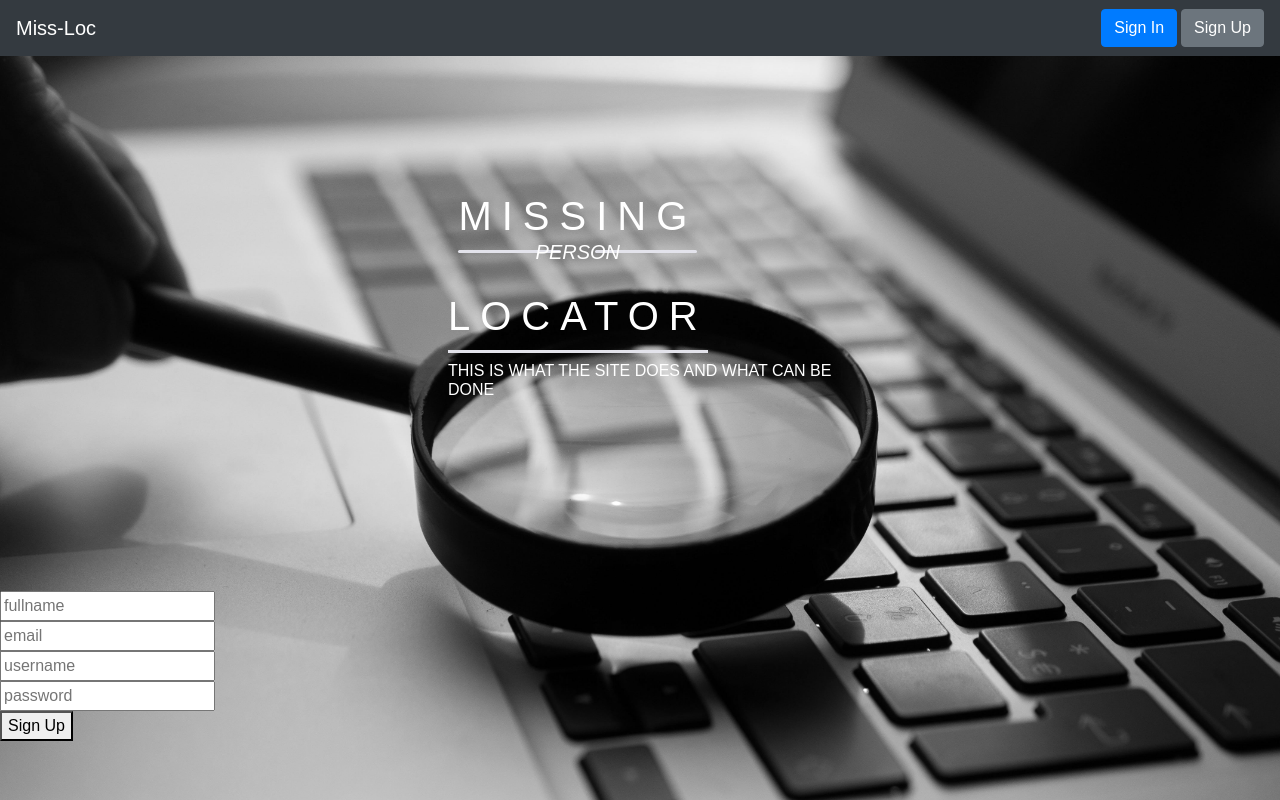
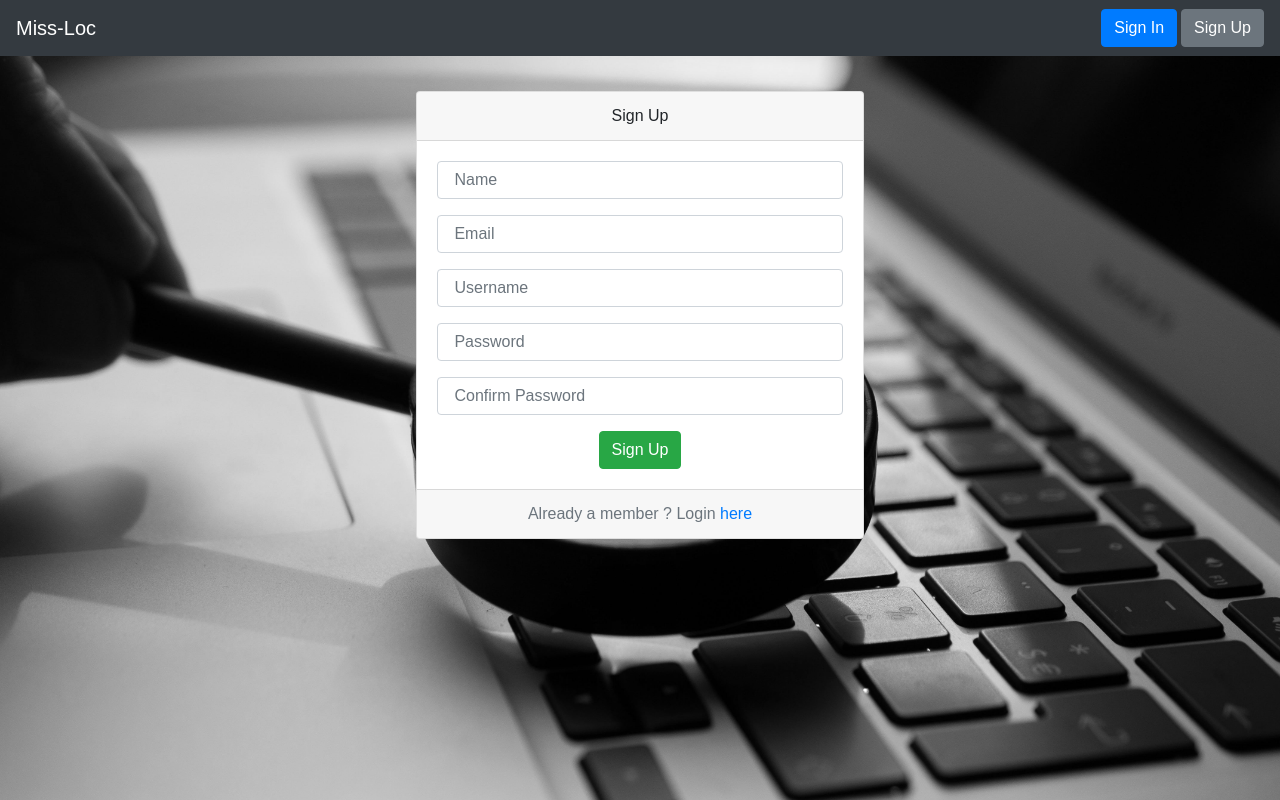
Before and after one commit to peterjoe3132/miss-loc, a React (Create React App) app in the folder Client Module/frontend/: page /signup in a window 1280 px wide. Built offline with nearby package versions, Linux system fonts and the light colour scheme.

Commit message:
modified:   Sign In  done 	modified:   Sign In UI done 	new file:   Sign up UI styling 	modified:   Sign up UI started

```diff
--- a/Client Module/frontend/src/Components/SignIn/SignIn.js
+++ b/Client Module/frontend/src/Components/SignIn/SignIn.js
@@ -3,15 +3,19 @@ import { BrowserRouter as Router, Route,Switch, Link } from "react-router-dom";
 import ForgotPassword from '../ForgotPassword/ForgotPassword.js'
 import SignUp from '../SignUp/SignUp.js'
 
-import {Card ,Button ,Form} from 'react-bootstrap'
+import {Card ,Button ,Form ,Alert} from 'react-bootstrap'
 import './SignIn.css'
 
 class SignIn extends Component{
+
 	constructor(props){
 		super(props);
 		this.state={
 			username:'',
 			password:''	,
+			username_invalid:false,
+			wrong_password:false,
+			success_login:false
 		};
 	}
 
@@ -21,7 +25,15 @@ class SignIn extends Component{
 		this.setState({[name]:val});
 	}
 
+	set_state =(state_to_be_set,val)=>{
+		this.setState({
+			[state_to_be_set]:val
+		})
+	}
+
 	handleSubmit = (event) => {
+
+	const pointerToThis=this;
 		event.preventDefault();
 		let data={
 			username:this.state.username,
@@ -49,7 +61,23 @@ class SignIn extends Component{
 		}
 		else{
 			response.json().then(function(data){
-			console.log(data.key)
+				var code=data.key;
+			console.log(code);
+				if(code=='0010'){
+					pointerToThis.set_state('username_invalid',true);
+					pointerToThis.set_state('wrong_password',false);
+
+			}
+			else
+				if(code=='0020'){
+
+					pointerToThis.set_state('username_invalid',false);
+					pointerToThis.set_state('wrong_password',true);
+				}
+			else
+				if(code=='0030'){
+					pointerToThis.set_state('success_login',true);
+				}
 		});
 
 		}
@@ -71,29 +99,31 @@ class SignIn extends Component{
 							    <Card.Text>
 									     <Form.Group >
 										    <Form.Control type="text" placeholder="Enter Username" name="username" onChange={this.changeHandler} required/>
-
 										    </Form.Group>
 										  <Form.Group >
 										    <Form.Control type="password" placeholder="Enter Password" name="password" onChange={this.changeHandler} required/>
 										  </Form.Group>
 										 </Card.Text>
-
 									    <Button variant="primary" type="submit">Login</Button>
 									    <br/>
 									    <Link to='/forgot'><Button variant="light" id="ForgotPassword">Forgot your password?</Button></Link>
-
 							  </Card.Body>
 							  <Card.Footer className="text-muted">Not a member yet ? <a href="/signup">Join here</a></Card.Footer>
 						</Card>
+						  {this.state.username_invalid &&
+								<Alert variant='warning'>
+							  		Username doesn't exist , you can sign up <a href="/signup">here</a>
+							  	</Alert>
+							  }
+						  {this.state.wrong_password &&
+								<Alert variant='danger'>
+									Incorrect Password!!
+							  	</Alert>
+							  }
 					</form>
-
 				</div>
-
-
-
 				<Route path="/forgot" component={ForgotPassword} />
 				<Route path="/signup" component={SignUp} />
-
 				</Router>
 			)
 	}
--- /dev/null
+++ b/Client Module/frontend/src/Components/SignUp/SignUp.css
@@ -0,0 +1,8 @@
+#container-signup{
+  margin:auto;
+  margin-top: -500px;
+  width:35%;
+  position:top;
+  z-index: 1000;
+  height:300px;
+  }
--- a/Client Module/frontend/src/Components/SignUp/SignUp.js
+++ b/Client Module/frontend/src/Components/SignUp/SignUp.js
@@ -1,4 +1,6 @@
 import React,{Component} from 'react'
+import './SignUp.css'
+import { Card ,Button,Form} from 'react-bootstrap'
 
 class SignUp extends Component{
 	constructor(props){
@@ -8,7 +10,9 @@ class SignUp extends Component{
 			username:'',
 			password:'',
 			email:'',
-			fullname:''
+			fullname:'',
+			confirm_password:'',
+			username_taken:false
 		};
 	}
 	changeHandler=(event)=>{
@@ -17,6 +21,13 @@ class SignUp extends Component{
 		this.setState({[key]:val});
 	}
 	handleSubmit=(event)=>{
+
+		const { password ,confirm_password}=this.state;
+
+		if(password != confirm_password){
+			alert("password dont match");
+		}
+		else {
 		event.preventDefault();
 		let data={
 			fullname:this.state.fullname,
@@ -27,8 +38,6 @@ class SignUp extends Component{
 
 		let body_data=JSON.stringify(data);
 		var url='http://127.0.0.1:8080/signup';
-
-		// console.log(body_data)
 
 		var request={
 			method:"POST",
@@ -55,41 +64,40 @@ class SignUp extends Component{
 		// .catch(function(error){
 		// console.log("ERROR-"+error);
 		// })
+		}
 	}
 
 	render(){
 		return(
-				<form onSubmit={this.handleSubmit}>
-					<input
-					type="text"
-					placeholder="fullname"
-					name="fullname"
-					onChange={this.changeHandler}
-					/>
-					<br/>
-					<input
-					type="email"
-					placeholder="email"
-					name="email"
-					onChange={this.changeHandler}
-					/>
-					<br/>
-					<input
-					type="text"
-					placeholder="username"
-					name="username"
-					onChange={this.changeHandler}
-					/>
-					<br/>
-					<input
-					type="password"
-					placeholder="password"
-					name="password"
-					onChange={this.changeHandler}
-					/>
-					<br/>
-					<button type="submit">Sign Up</button>
-				</form>
+
+					<div id='container-signup'>
+					<form onSubmit={this.handleSubmit}>
+						<Card className="text-center">
+						  <Card.Header>Sign Up</Card.Header>
+						  <Card.Body>
+						    <Card.Text>
+						    		 <Form.Group >
+									    <Form.Control type="text" placeholder=" Name " name="fullname" onChange={this.changeHandler} />
+									  </Form.Group>
+									  <Form.Group >
+									    <Form.Control type="email" placeholder=" Email " name="email" onChange={this.changeHandler} />
+									  </Form.Group>
+									  <Form.Group >
+									    <Form.Control type="text" placeholder=" Username " name="username" onChange={this.changeHandler} />
+									  </Form.Group>
+									   <Form.Group >
+									    <Form.Control type="password" placeholder=" Password " name="password" onChange={this.changeHandler} />
+									  </Form.Group>
+									   <Form.Group >
+									    <Form.Control type="password" placeholder=" Confirm Password " name="confirm-password" onChange={this.changeHandler} />
+									  </Form.Group>
+						    </Card.Text>
+						    <Button variant="success" type='submit'> Sign Up</Button>
+						  </Card.Body>
+						  <Card.Footer className="text-muted">Already a member ? Login <a href='/signin'>here</a></Card.Footer>
+						</Card>
+						</form>
+					</div>
 
 			)
 	}
```
Also changed, not shown: 1 other file (tests, documents, lock files or other folders).
